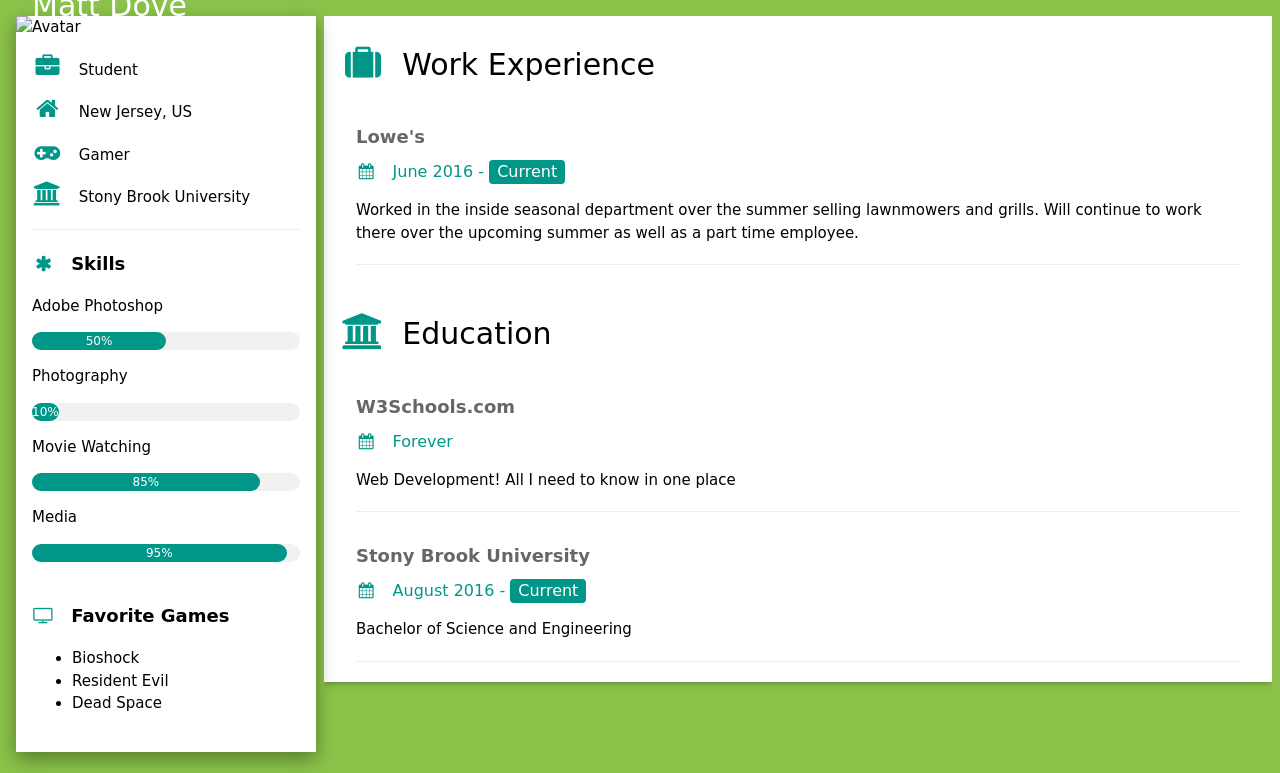
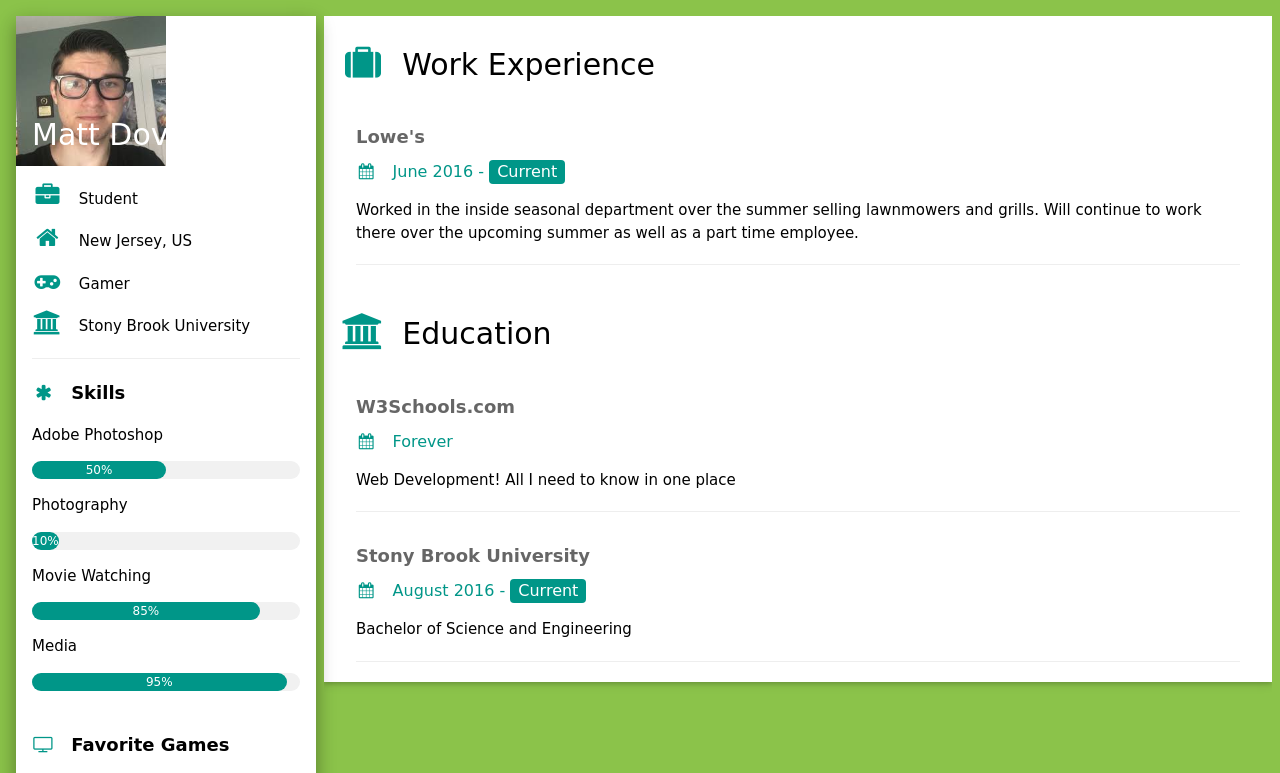
Before and after one commit to mdovedytis/second-site, a plain HTML site: page index.html in a window 1280 px wide. Shown: the top 773 px of the page. Drawn offline with Linux system fonts and the light colour scheme; files whose address does not match are found by name; a web font is replaced by a local one.

Commit message:
no message

```diff
--- a/index.html
+++ b/index.html
@@ -22,7 +22,7 @@
 
       <div class="w3-white w3-text-black w3-card-8">
         <div class="w3-display-container">
-          <img src="./download.jpg" style="width:50%" alt="Avatar">
+          <img src="C:\Users\Matthew\Desktop\second site\images/download.jpg" style="width:50%" alt="Avatar">
           <div class="w3-display-bottomleft w3-container w3-text-white">
             <h2>Matt Dove</h2>
           </div>
```
